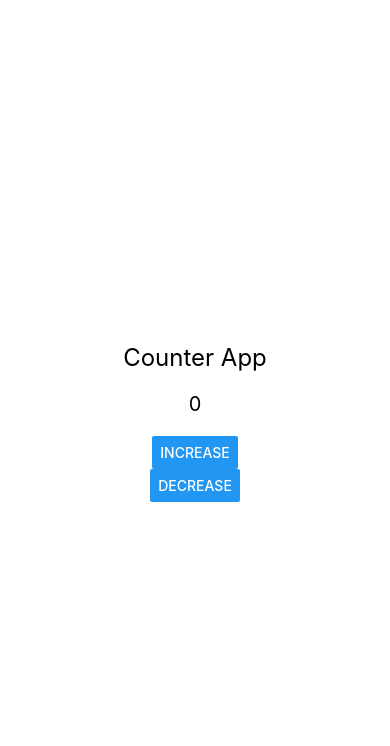
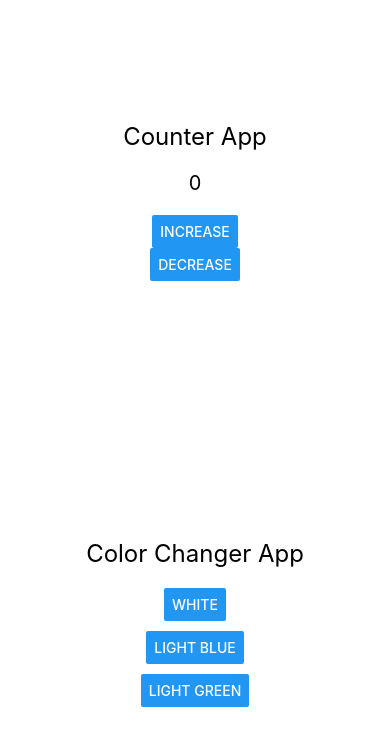
Before and after one commit to bermoyjomar/M07_Bermoy_Jejomar_IT_Elect1, a React Native app: screen / in a window 390 px wide. Shown: the top 746 px of the page. Built offline with nearby package versions, Linux system fonts and the light colour scheme.

Commit message:
Update App.js

```diff
--- a/App.js
+++ b/App.js
@@ -1,11 +1,13 @@
 import React from 'react';
 import { SafeAreaView } from 'react-native';
 import CounterApp from './CounterApp';
+import ColorChangerApp from './ColorChangerApp';
 
 export default function App() {
   return (
     <SafeAreaView style={{ flex: 1 }}>
       <CounterApp/>
+      <ColorChangerApp/>
     </SafeAreaView>
   );
 }
```
